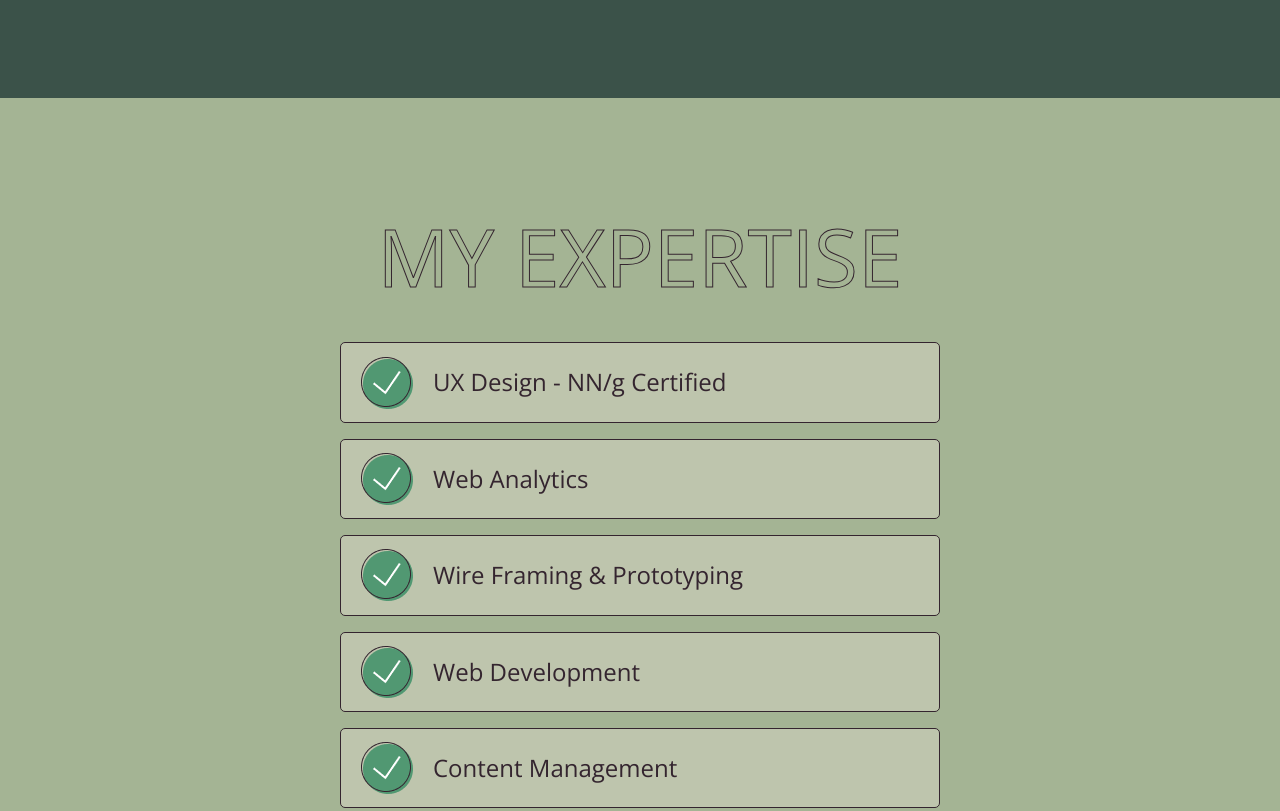
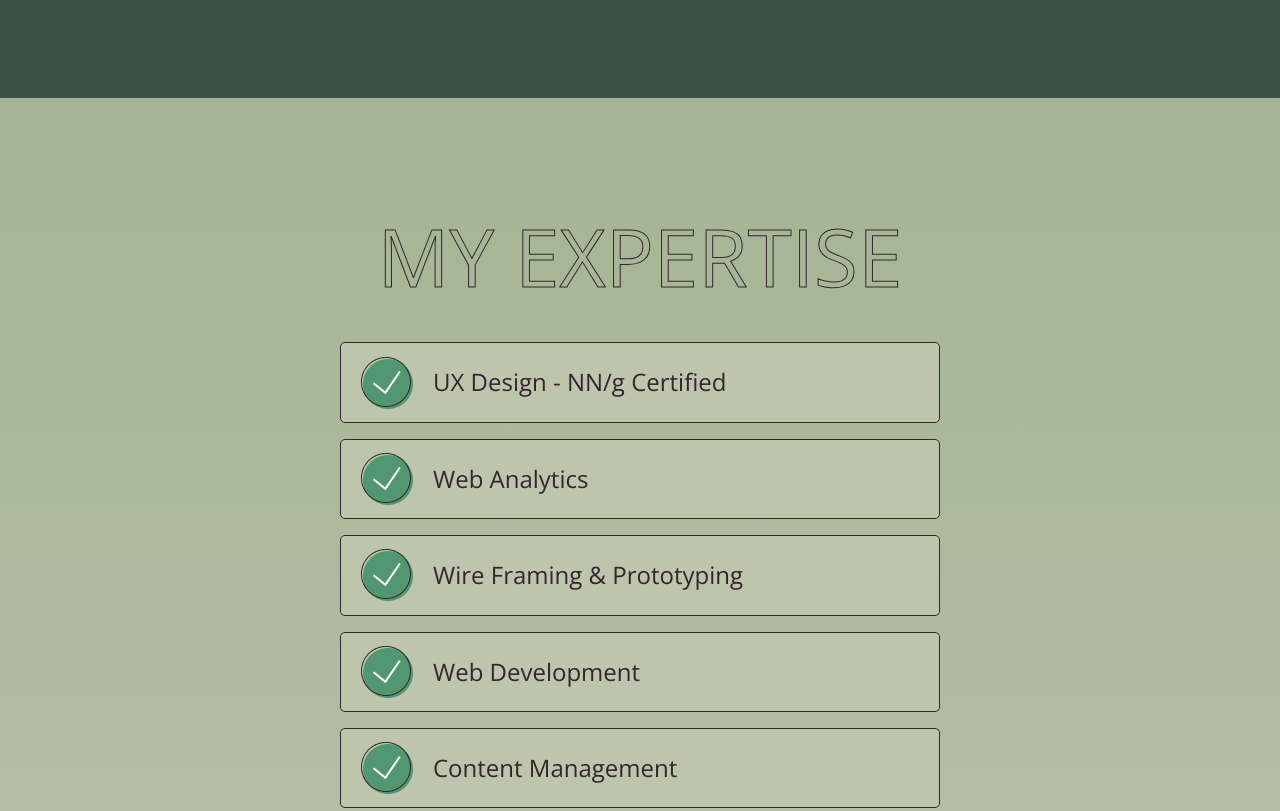
Before and after one commit to epratt86/portfolio-2025, a plain HTML site: page index.html in a window 1280 px wide. Shown: the part 1626-2437 px from the top of the page. Drawn offline with Linux system fonts and the light colour scheme.

Commit message:
gradient bg color

```diff
--- a/style.css
+++ b/style.css
@@ -243,7 +243,7 @@ section {
 
 /* Skills */
 #skills {
-  background-color: var(--primary);
+  background-image: linear-gradient(var(--primary), var(--light));
   color: var(--dark);
 }
 
```
